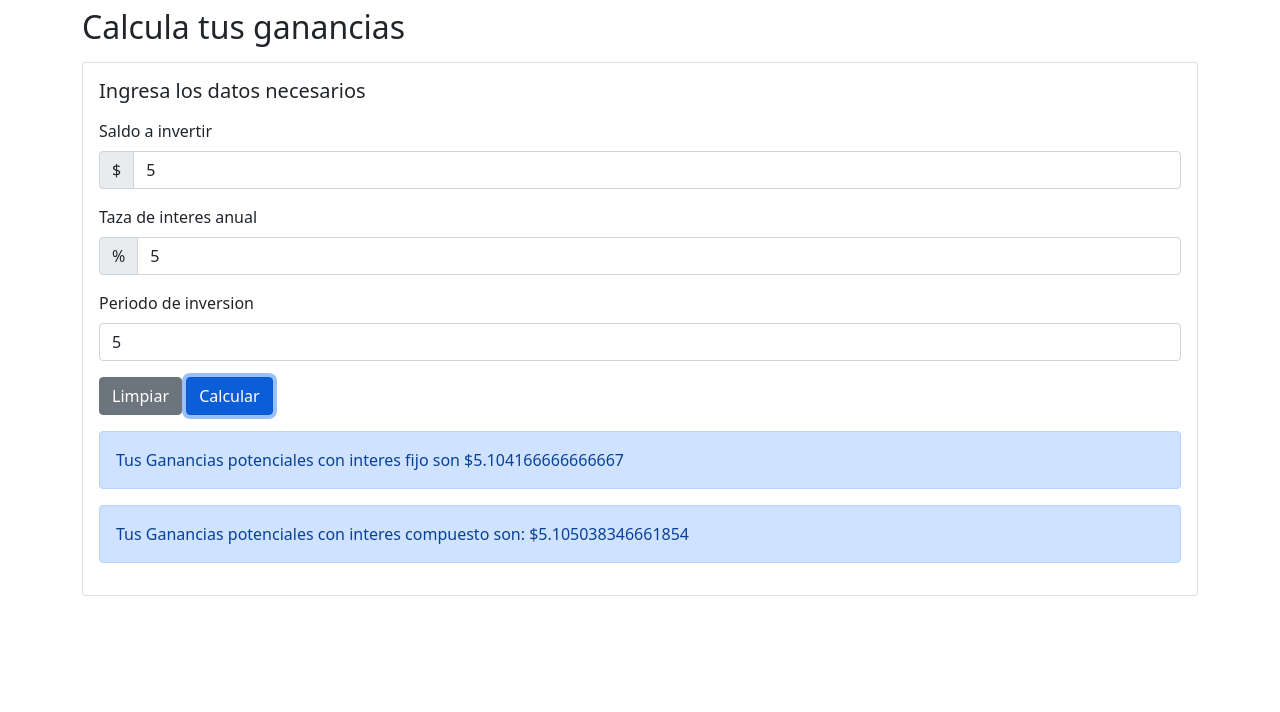
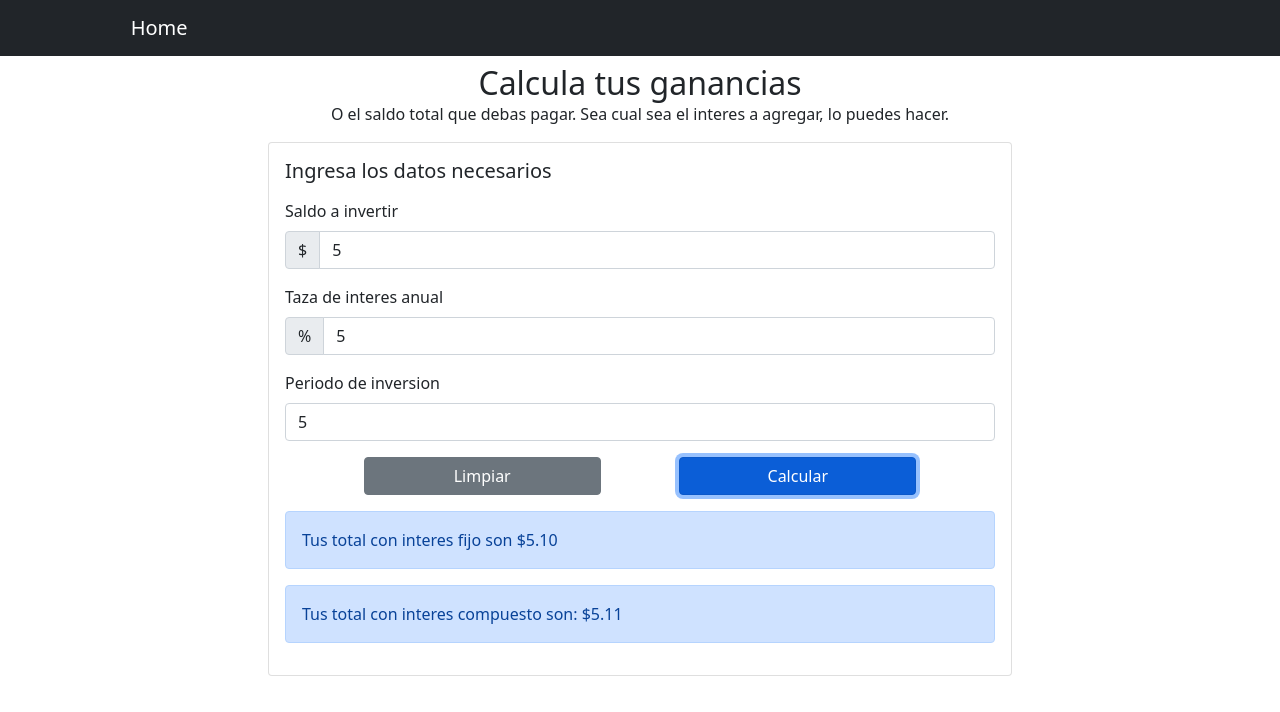
Before and after one commit to YavGz/cPracticoJsPlatzi, a website: page inversion.html in a window 1280 px wide. Both pictures are taken after typing "5", "5", "5" into the empty fields and a click on the button "Calcular". Drawn offline with nearby package versions, Linux system fonts and the light colour scheme.

Commit message:
Estilos de interes terminado (Inicio del index)

```diff
--- a/inversion.html
+++ b/inversion.html
@@ -11,11 +11,20 @@
     <title>Simulador de Intereses</title>
   </head>
   <body>
-    <main class="container pt-2">
-      <h2 class="mb-3">Calcula tus ganancias</h2>
-    <form class="card">
-      <div class="card-body">
-
+    <header>
+      <nav class="navbar navbar-dark bg-dark navbar-expand-lg navbar-light bg-light">
+        <div class="container-fluid ps-lg-4 ps-4 offset-lg-1">
+          <a class="navbar-brand" href="#">Home</a>
+        </div>
+      </nav>
+    </header>
+    <main class="container pt-2 justify-content-center">
+      <div class="container col-12 col-md-8 m-auto text-center">
+        <h2 class="m-auto">Calcula tus ganancias</h2>
+        <p class="mb-3"> O el saldo total que debas pagar. Sea cual sea el interes a agregar, lo puedes hacer.</p>
+      </div>
+      <form class="card col-md-8 m-auto">
+        <div class="card-body col-12">
           <h5 class="mb-3">Ingresa los datos necesarios</h5>
           <label for="InputSalary" class="form-label">Saldo a invertir</label>
           <div class="input-group mb-3">
@@ -32,8 +41,12 @@
             <input type="number" class="form-control" id="Tiempo" placeholder="Meses">
           </div>
 
-        <button type="button" class="btn btn-secondary mb-3" onclick="limpiarImputs()">Limpiar</button>
-        <button type="button" class="btn btn-primary mb-3" onclick="CalcIntFijo(), CalIntCompuesto() ">Calcular</button>
+          <div class="d-flex justify-content-evenly">
+
+            <button type="button" class="col-4 btn btn-secondary mb-3" onclick="limpiarImputs()">Limpiar</button>
+
+            <button type="button" class="col-4 btn btn-primary mb-3" onclick="CalcIntFijo(), CalIntCompuesto() ">Calcular</button>
+          </div>
 
           <div id="AlertResult" class=" d-none alert alert-primary" role="alert"></div>
 
--- a/inversion.js
+++ b/inversion.js
@@ -24,7 +24,7 @@ const CalcIntFijo = () => {
 
   const alert = document.getElementById("AlertResult");
   alert.className = "alert alert-primary";
-  alert.innerText = `Tus Ganancias potenciales con interes fijo son $${totalInteresfijo}`;
+  alert.innerText = `Tus total con interes fijo son $${totalInteresfijo.toFixed(2)}`;
 
   return totalInteresfijo;
 
@@ -47,7 +47,7 @@ const CalIntCompuesto = () => {
 
   const alert2 = document.getElementById("AlertResult2");
   alert2.className = "alert alert-primary";
-  alert2.innerText = `Tus Ganancias potenciales con interes compuesto son: $${totalInteresCompuesto}`
+  alert2.innerText = `Tus total con interes compuesto son: $${totalInteresCompuesto.toFixed(2)}`
 
   return totalInteresCompuesto;
 
```
Also changed, not shown: index.html (added, +19 -0 lines). Lines whose indentation alone changed are shown as unchanged.
